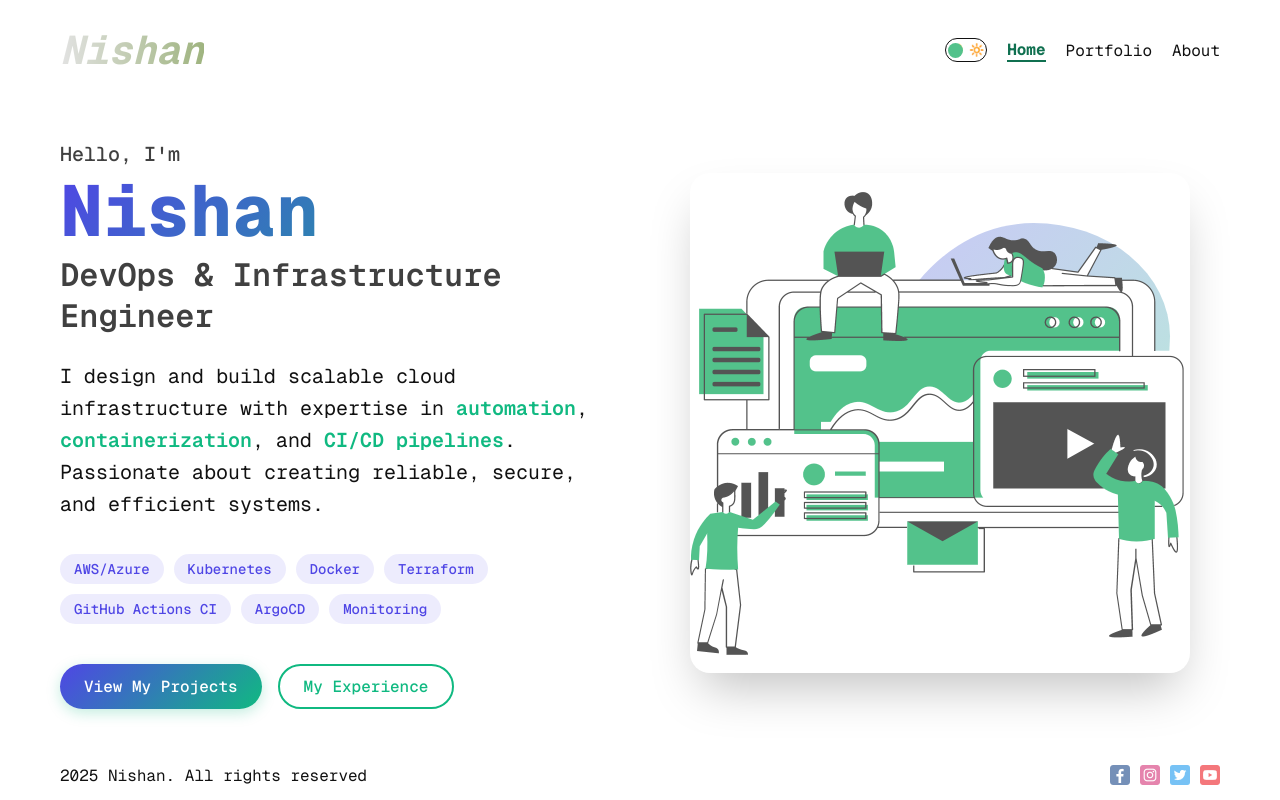
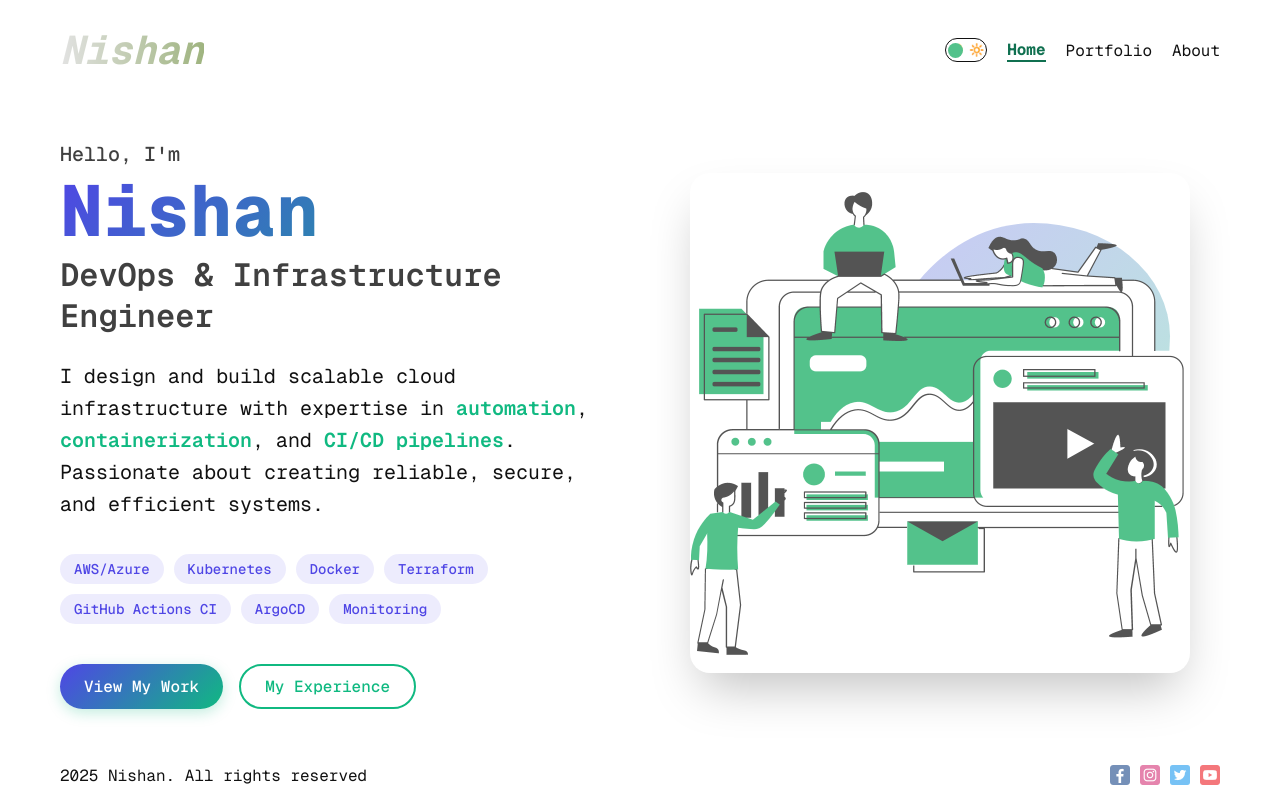
Before and after one commit to nishanau/NextJSPortfolioSite, a Next.js app: page / in a window 1280 px wide. Built offline with nearby package versions, Linux system fonts and the light colour scheme.

Commit message:
Change link text from 'View My Projects' to 'View My Work'

```diff
--- a/src/app/page.js
+++ b/src/app/page.js
@@ -36,7 +36,7 @@ export default function Home() {
         <div className={styles.cta}>
 
           <Link href="/portfolio" className={styles.primaryButton}>
-            View My Projects
+            View My Work
           </Link>
           <Link href="/about" className={styles.secondaryButton}>
             My Experience
```
